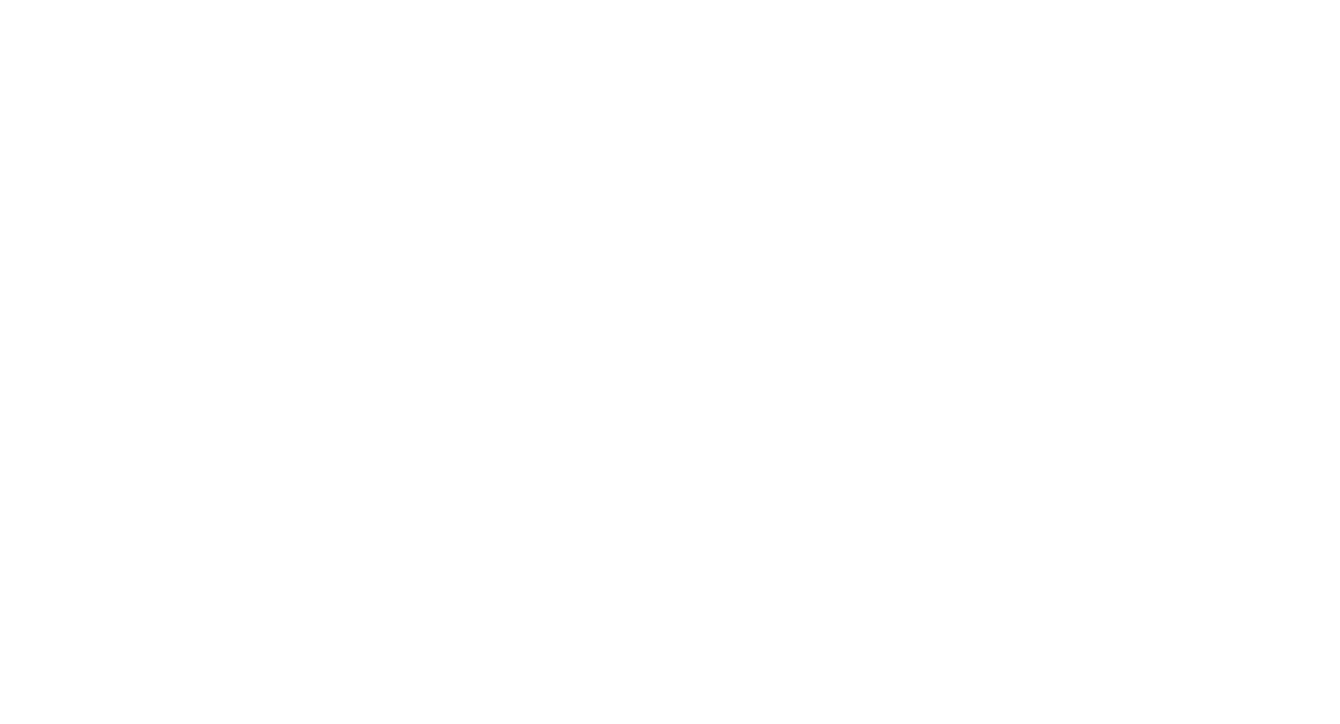
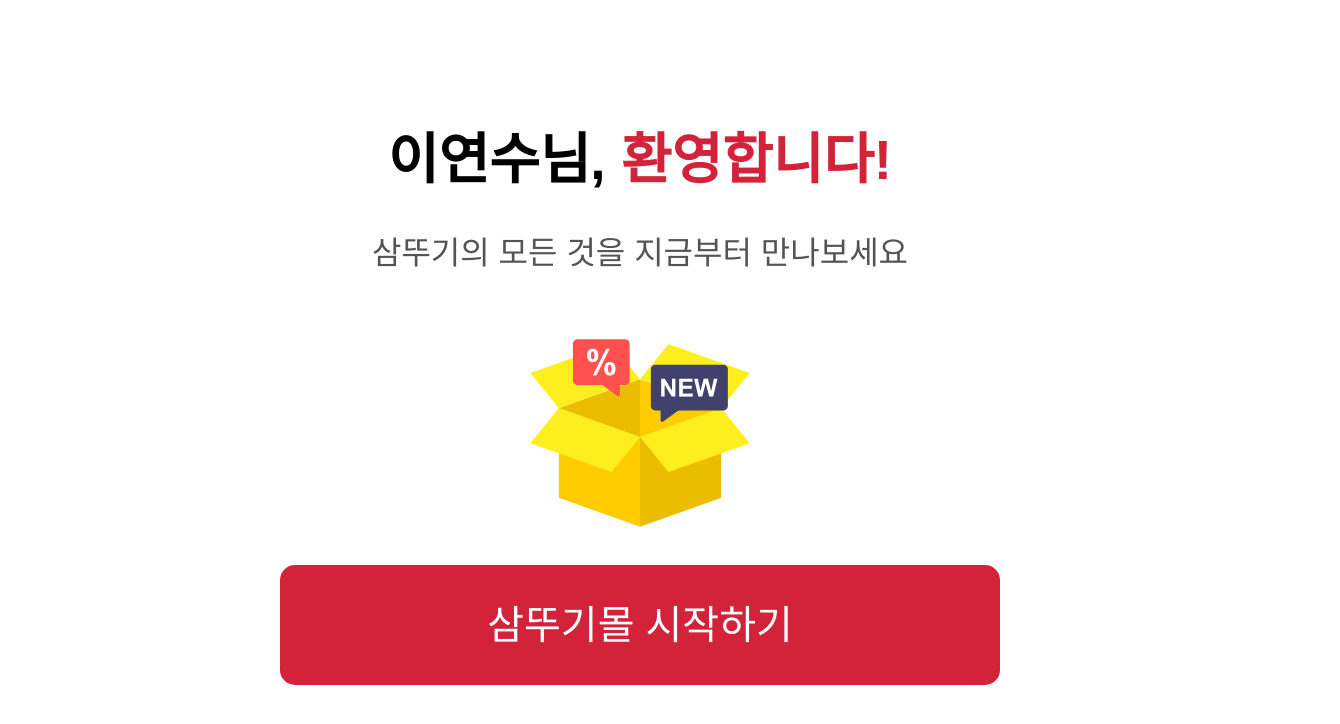
Before and after one commit to ds-2024/workspace-vuepractice, a Vue app in the folder vue-grocerystore/: page /loginsuccess in a window 1280 px wide. Before the commit this address had no page. Shown: the top 724 px of the page, 1340 px wide, since content can reach past the window. Built offline with nearby package versions, Linux system fonts and the light colour scheme.

Commit message:
loginSuccess

```diff
--- /dev/null
+++ b/vue-grocerystore/src/assets/css/loginScs.css
@@ -0,0 +1,40 @@
+.success-container {
+    width: 1400px;
+    margin: 0 auto;
+    text-align: center;
+}
+#name {
+    color: #000000;
+    font-size: 55px;
+    font-weight: bold;
+}
+
+#welcome {
+    color: #D3233A;
+    font-size: 55px;
+    font-weight: bold;
+}
+#now {
+    color: #545454;
+    font-size: 32px;
+}
+
+#startBtn {
+    display: block;
+    width: 700px;
+    height: 100px;
+    padding: 10px;
+    margin: 0 auto;
+    color: #ffffff;
+    font-size: 40px;
+    text-decoration: none;
+    background-color: #D3233A;
+    border: none;
+    border-radius: 15px;
+    cursor: pointer;
+    line-height: 100px;/* 버튼의 높이와 동일한 값으로 설정하여 텍스트를 수직으로 가운데로 정렬 */
+}
+
+#startBtn:hover {
+    background-color: #c00;
+}
--- a/vue-grocerystore/src/router/index.js
+++ b/vue-grocerystore/src/router/index.js
@@ -1,6 +1,7 @@
 import { createRouter, createWebHistory } from 'vue-router'
 import LoginView from '@/views/LoginView.vue'
 import LoginFormView from '@/views/LoginFormView.vue'
+import LoginScsView from '@/views/LoginScsView.vue'
 
 const routes = [
   {
@@ -13,6 +14,11 @@
     name: 'LoginFormView',
     component: LoginFormView
   },
+  {
+    path: '/loginsuccess',
+    name: 'LoginScsView',
+    component: LoginScsView
+  },
 
 ]
 
--- /dev/null
+++ b/vue-grocerystore/src/views/LoginScsView.vue
@@ -0,0 +1,32 @@
+<template>
+    <!-- <AppHeader /> -->
+    <!-- //header -->
+    <div class="success-container">
+      <span id="name">이연수님,</span>
+      <span id="welcome"> 환영합니다!</span>
+        <p id="now">삼뚜기의 모든 것을 지금부터 만나보세요</p>
+        <img class="new" src="@/assets/images/new-product.png" alt="신상">
+
+      <router-link to="/main" id="startBtn">삼뚜기몰 시작하기</router-link>
+    </div>
+    <!--<AppFooter />-->
+    <!--//footer-->
+  </template>
+
+  <script>
+  import "@/assets/css/loginScs.css"
+  //import AppFooter from '@/components/AppFooter.vue';
+  //import AppHeader from '@/components/AppHeader.vue';
+  export default {
+      name: "LoginScsView",
+      components: {
+          //AppFooter,
+          //AppHeader
+      },
+      data() {
+          return {};
+      },
+      methods: {},
+      created() { }
+  };
+  </script>
```
Also changed, not shown: vue-grocerystore/src/assets/images/new-product.png (added).
